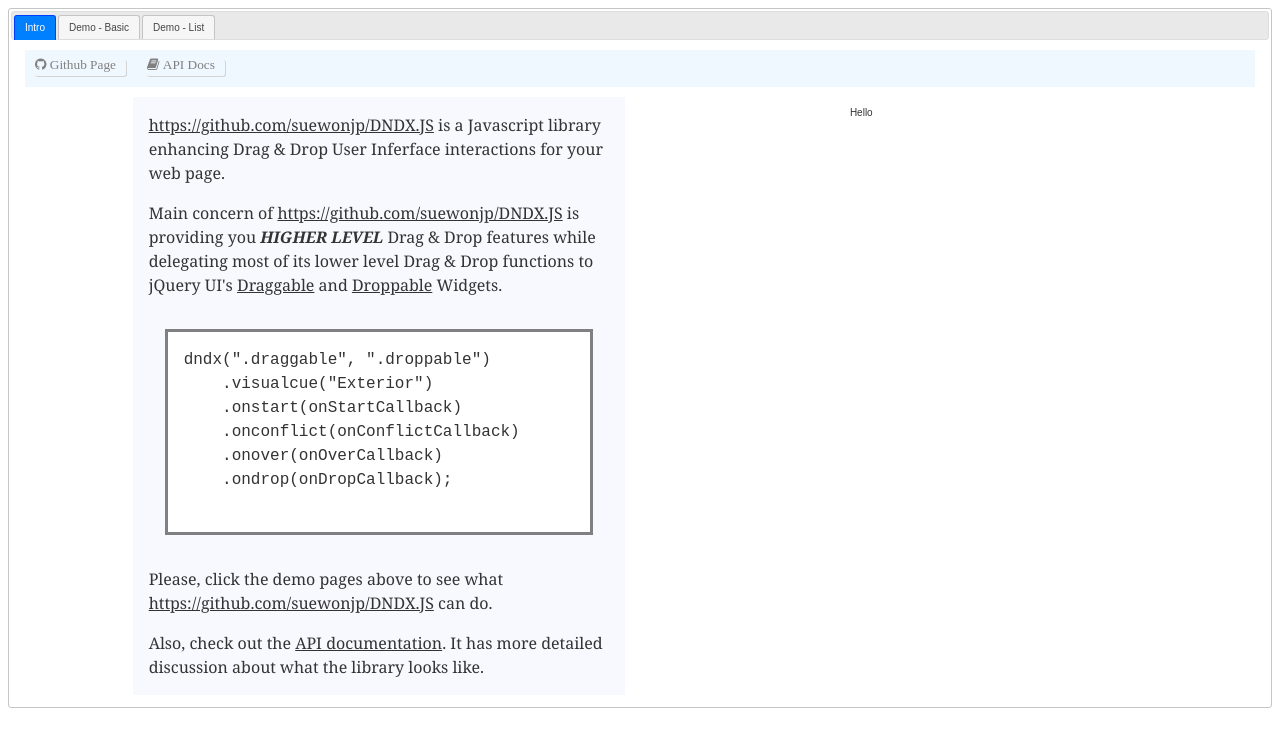
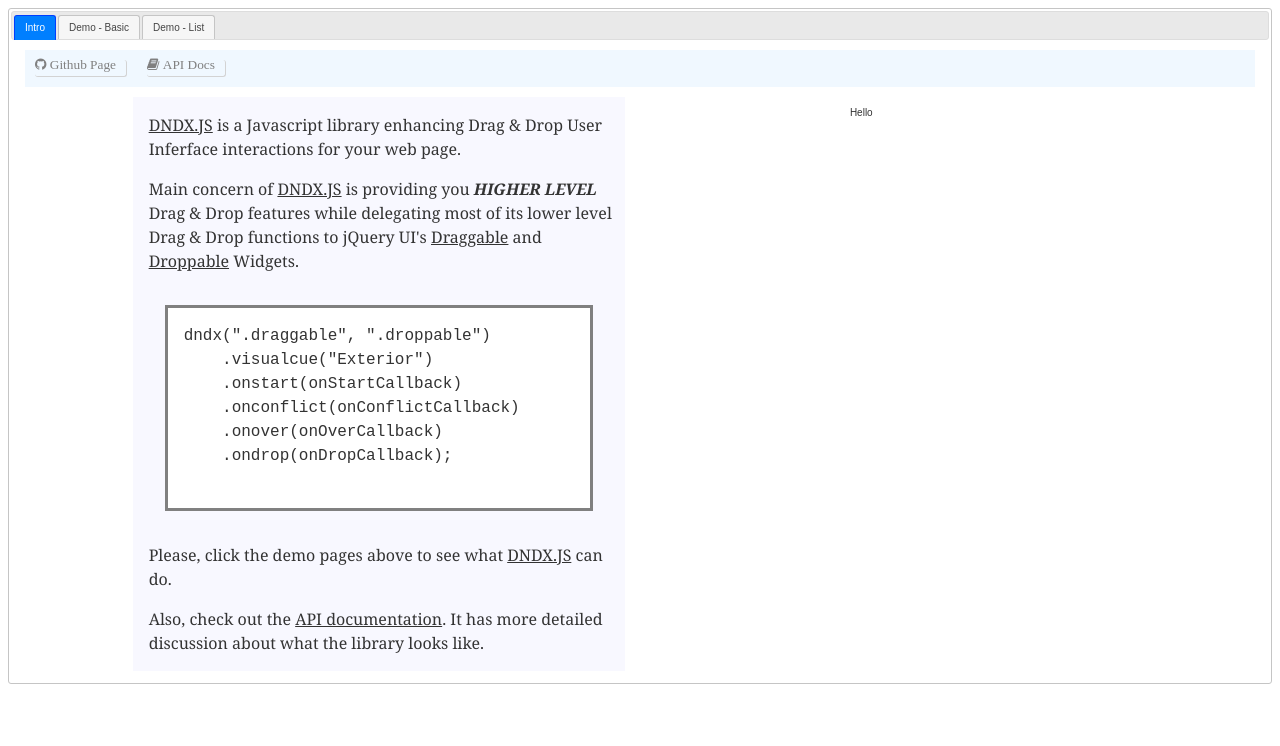
Before and after one commit to suewonjp/DNDX.JS, a plain HTML site: page demo.html in a window 1280 px wide. Drawn offline with nearby package versions, Linux system fonts and the light colour scheme.

Commit message:
[bug fix] there were errors in the documentation

```diff
--- a/demo.html
+++ b/demo.html
@@ -28,8 +28,8 @@
             </div>
             <div class="flex-container">
                 <div class="summary">
-                    <p><a href="#">https://github.com/suewonjp/DNDX.JS</a> is a Javascript library enhancing Drag &amp; Drop User Inferface interactions for your web page.</p>
-                    <p>Main concern of <a href="#">https://github.com/suewonjp/DNDX.JS</a> is providing you <em><strong>HIGHER LEVEL</strong></em> Drag &amp; Drop features while delegating most of its lower level Drag &amp; Drop functions to jQuery UI's <a href="http://api.jqueryui.com/draggable/">Draggable</a> and <a href="http://api.jqueryui.com/droppable/">Droppable</a> Widgets.</p>
+                    <p><a href="https://github.com/suewonjp/DNDX.JS">DNDX.JS</a> is a Javascript library enhancing Drag &amp; Drop User Inferface interactions for your web page.</p>
+                    <p>Main concern of <a href="https://github.com/suewonjp/DNDX.JS">DNDX.JS</a> is providing you <em><strong>HIGHER LEVEL</strong></em> Drag &amp; Drop features while delegating most of its lower level Drag &amp; Drop functions to jQuery UI's <a href="http://api.jqueryui.com/draggable/">Draggable</a> and <a href="http://api.jqueryui.com/droppable/">Droppable</a> Widgets.</p>
                     <pre><code>dndx(".draggable", ".droppable")
     .visualcue("Exterior")
     .onstart(onStartCallback)
@@ -37,7 +37,7 @@
     .onover(onOverCallback)
     .ondrop(onDropCallback);
                     </code></pre>
-                    <p>Please, click the demo pages above to see what <a href="#">https://github.com/suewonjp/DNDX.JS</a> can do.</p>
+                    <p>Please, click the demo pages above to see what <a href="https://github.com/suewonjp/DNDX.JS">DNDX.JS</a> can do.</p>
                     <p>Also, check out the <a href="https://github.com/suewonjp/DNDX.JS/blob/master/api-docs.md">API documentation</a>. It has more detailed discussion about what the library looks like.</p>
                 </div>
                 <div class="animation">
```
Also changed, not shown: README.md.
